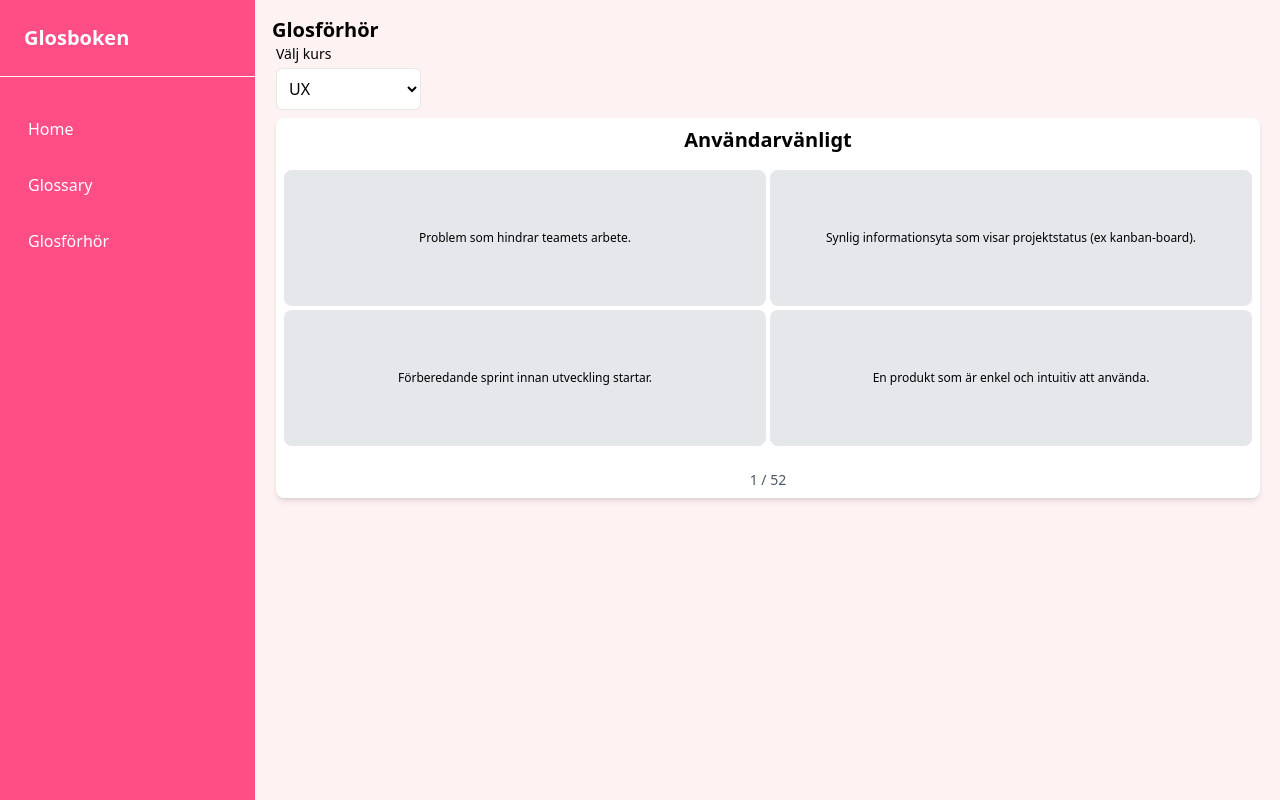
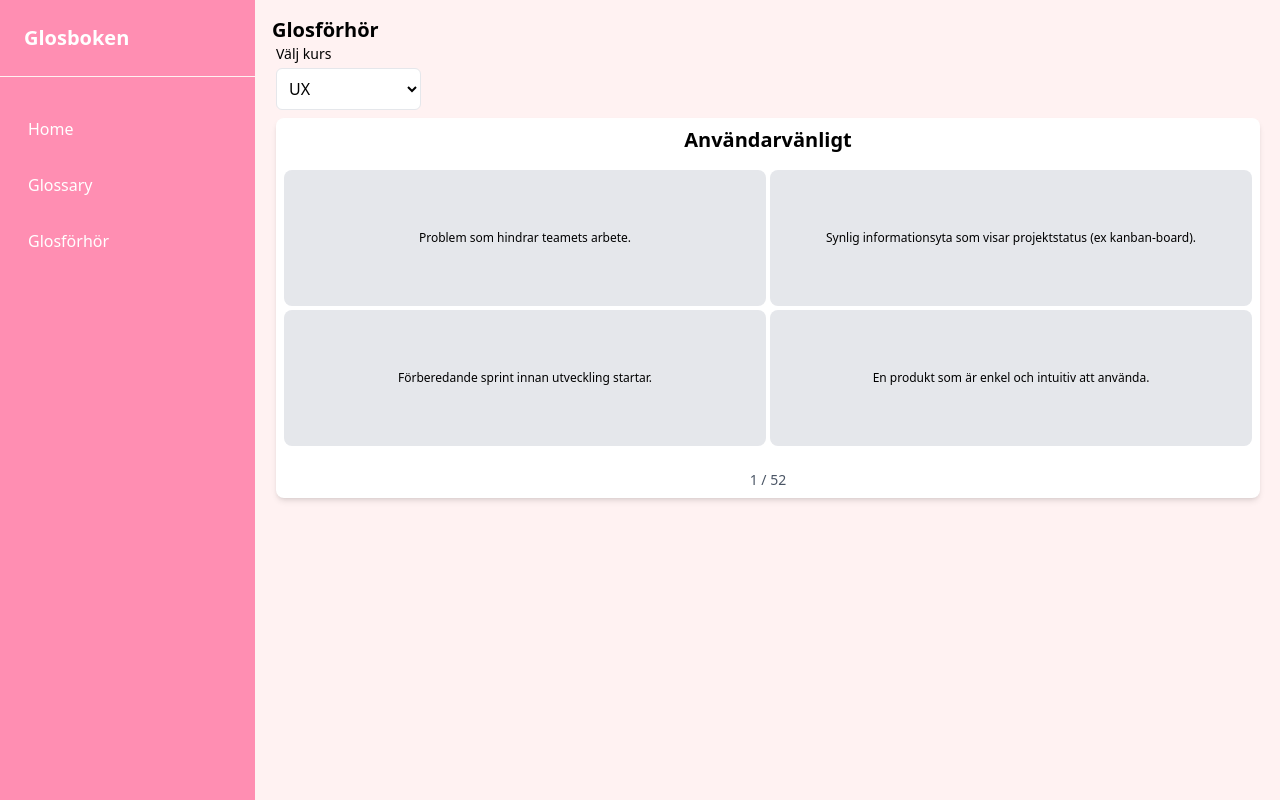
Before and after one commit to ThelmaMattsson/ux-course-glossary, a React (Vite) app: page /ux-course-glossary/glosTest in a window 1280 px wide. Built offline with nearby package versions, Linux system fonts and the light colour scheme.

Commit message:
changed primary color and removed hover color in navbar

```diff
--- a/src/components/Navbar/Navbar.tsx
+++ b/src/components/Navbar/Navbar.tsx
@@ -33,7 +33,7 @@ export function Navbar() {
                             key={link.to}
                             to={link.to}
                             onClick={() => setIsOpen(false)}
-                            className="hover:bg-primary-hover transition-colors"
+                            className=" transition-colors"
                         >
                             {link.label}
                         </Link>
--- a/src/index.css
+++ b/src/index.css
@@ -1,4 +1,4 @@
-@import "tailwindcss";
+@import 'tailwindcss';
 :root {
     font-family: system-ui, Avenir, Helvetica, Arial, sans-serif;
     line-height: 1.5;
@@ -14,38 +14,36 @@
     -moz-osx-font-smoothing: grayscale;
 
     /* UI colors & brand colors */
-  --color-primary: #FF4D86;
-  --color-primary-hover: #fe77a2;
-  --color-primary-active: #ff1a5c;
+    --color-primary: #ff8eb2;
+    --color-primary-hover: #ffb5cc;
+    --color-primary-active: #ff3c73;
 
-  --color-secondary: #FFCAA6;
+    --color-secondary: #ffcaa6;
     --color-secondary-hover: #ffddc6;
     --color-secondary-active: #ffb380;
 
-  --color-bg: #FFF2F2;
-  --color-bg-secondary: #F9E5E5;
-  --color-surface: #FFFFFF;
-  --color-surface-hover: #F0F0F0;
-  --color-surface-active: #E0E0E0;
-  --color-border: #E0E0E0;
-  --color-border-muted: #C0C0C0;
+    --color-bg: #fff2f2;
+    --color-bg-secondary: #f9e5e5;
+    --color-surface: #ffffff;
+    --color-surface-hover: #f0f0f0;
+    --color-surface-active: #e0e0e0;
+    --color-border: #e0e0e0;
+    --color-border-muted: #c0c0c0;
 
     /* Semantic colors */
-  --color-success: #4CAF50;
-  --color-warning: #FFC107;
-  --color-danger: #F44336;
-  --color-info: #2196F3;
+    --color-success: #4caf50;
+    --color-warning: #ffc107;
+    --color-danger: #f44336;
+    --color-info: #2196f3;
 
     /* Text colors */
-  --color-text: #FFFFFF;
-  --color-text-muted: #B0B0B0;
+    --color-text: #ffffff;
+    --color-text-muted: #b0b0b0;
     --color-text-inverted: #000000;
-  --color-heading: #FFFFFF;
+    --color-heading: #ffffff;
 
     /* Buttons ksk ej neccessary i små projekt men kan vara kul */
     /* --button-primary-bg --button-primary-bg-hover --button-primary-text */
-
-
 }
 
 @theme {
@@ -56,7 +54,6 @@
     --color-secondary: var(--color-secondary);
     --color-bg: var(--color-bg);
     --color-bg-secondary: var(--color-bg-secondary);
-
 
     --color-surface: var(--color-surface);
     --color-surface-hover: var(--color-surface-hover);
```
Lines whose indentation alone changed are shown as unchanged.
